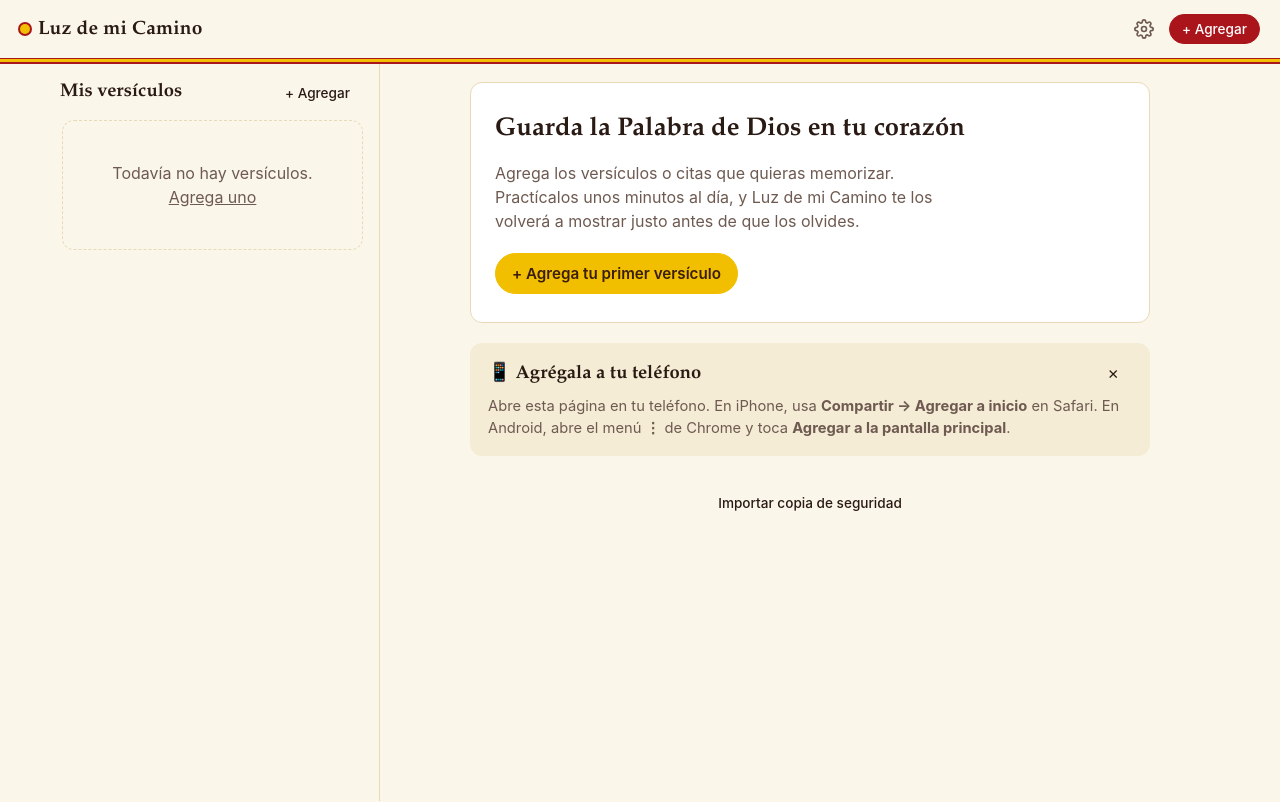
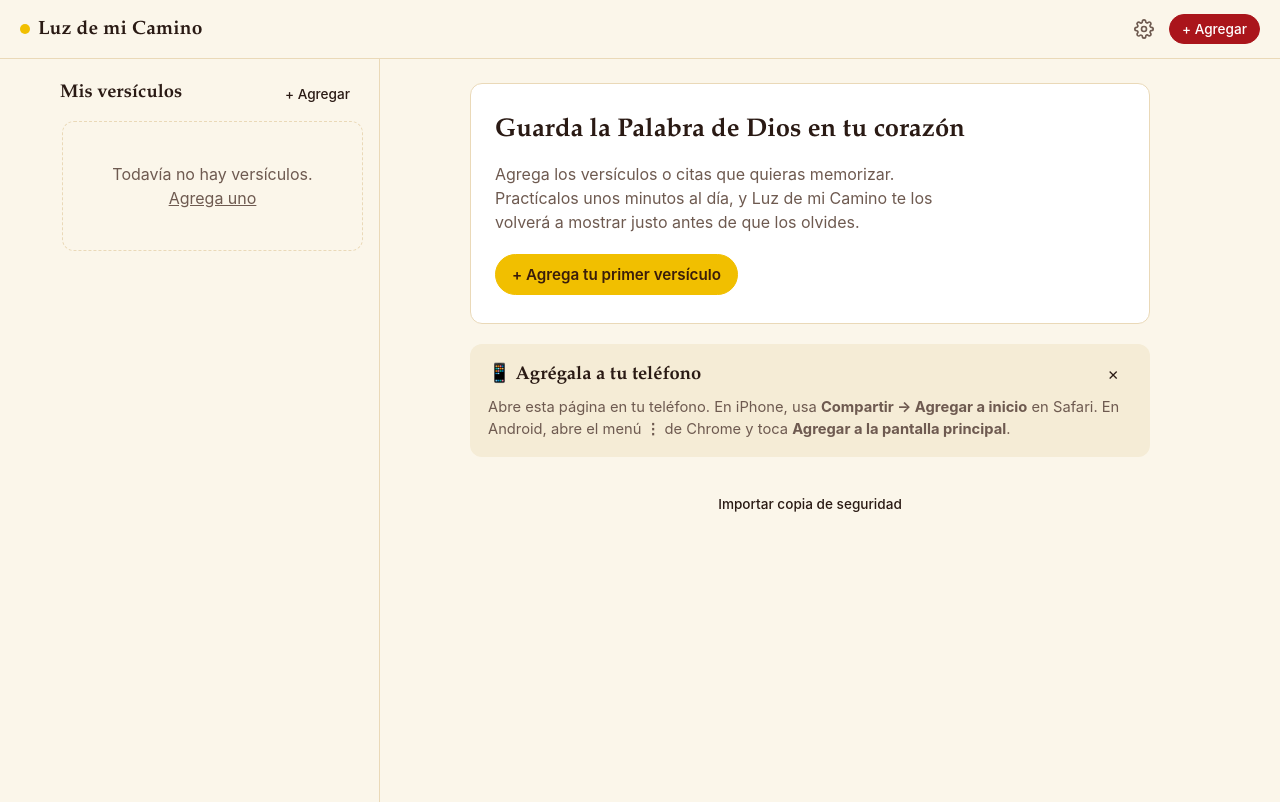
Before and after one commit to ricayaka7/luzDeMiCamino, a plain HTML site: page index.html in a window 1280 px wide. Drawn offline with Linux system fonts and the light colour scheme.

Commit message:
Use red and gold colors without flag stripes
Remove the header stripe and redraw the icon on a plain red background.

Co-Authored-By: Claude Opus 5.5 <noreply@anthropic.com>

```diff
--- a/styles.css
+++ b/styles.css
@@ -1,5 +1,5 @@
 :root {
-  /* Palette — colors of the Spanish flag */
+  /* Palette — red and gold of the Spanish flag */
   --rojo: #aa151b;
   --rojo-dark: #7d0f14;
   --gualda: #f1bf00;
@@ -73,16 +73,7 @@ a { color: inherit; }
   padding: calc(12px + env(safe-area-inset-top, 0px)) 20px 12px;
   background: color-mix(in srgb, var(--bg) 88%, transparent);
   backdrop-filter: blur(8px);
-}
-/* Spanish flag stripe: rojo, gualda (double width), rojo */
-.topbar::after {
-  content: "";
-  position: absolute;
-  left: 0;
-  right: 0;
-  bottom: -6px;
-  height: 6px;
-  background: linear-gradient(var(--rojo) 25%, var(--gualda) 25% 75%, var(--rojo) 75%);
+  border-bottom: 1px solid var(--border);
 }
 
 .brand {
@@ -99,7 +90,6 @@ a { color: inherit; }
   height: 10px;
   border-radius: 50%;
   background: var(--gualda);
-  box-shadow: 0 0 0 2px var(--rojo);
 }
 
 main {
--- a/sw.js
+++ b/sw.js
@@ -1,7 +1,7 @@
 /* Offline support: serve the app shell from cache, refresh it in the background.
  * Bump CACHE when files change so installed copies pick up the update. */
 
-const CACHE = "luzdemicamino-v2";
+const CACHE = "luzdemicamino-v3";
 const FILES = [
   "./",
   "index.html",
```
Also changed, not shown: icons/apple-touch-icon.png, icons/icon-192.png, icons/icon-512.png, icons/icon-maskable-512.png, icons/icon.svg.
